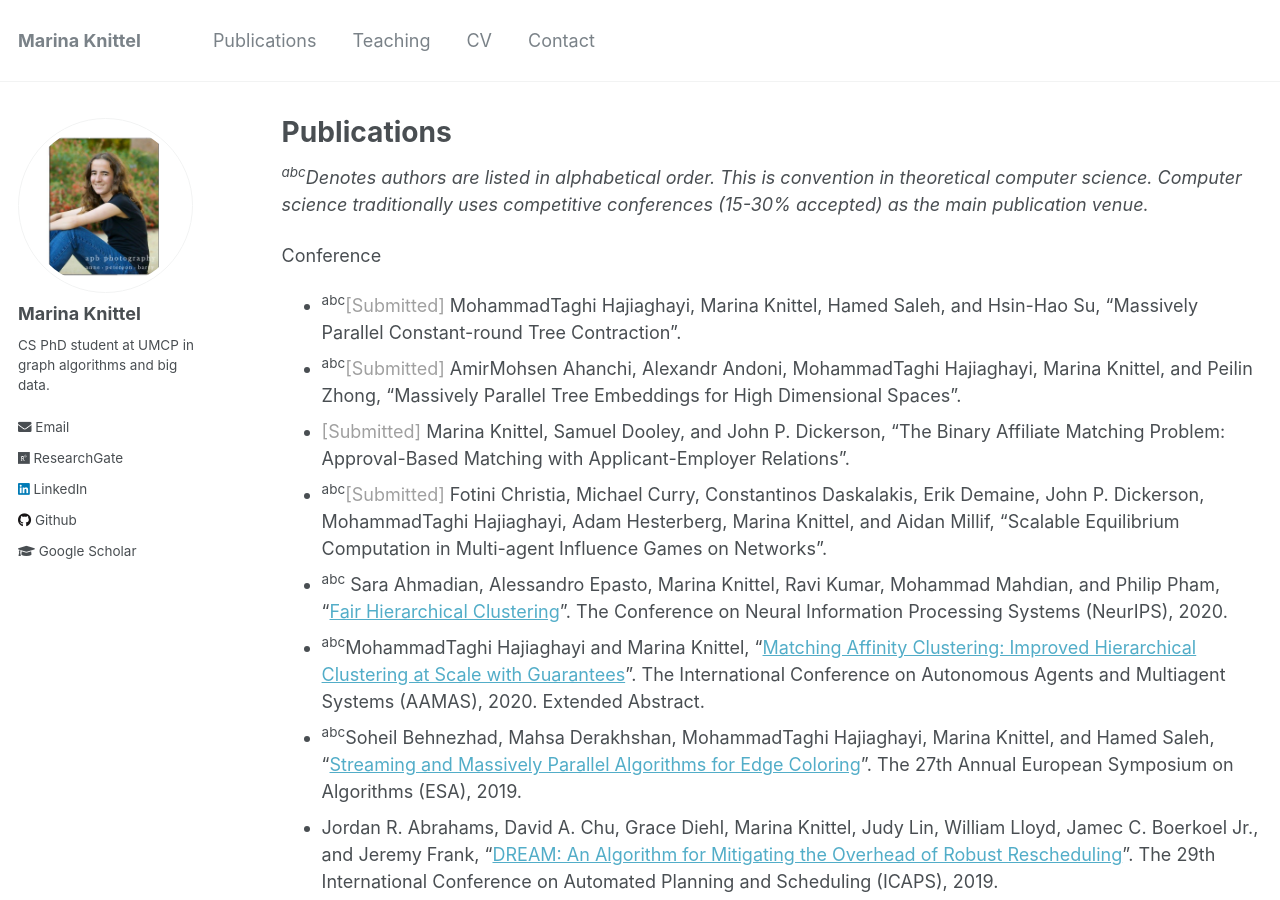
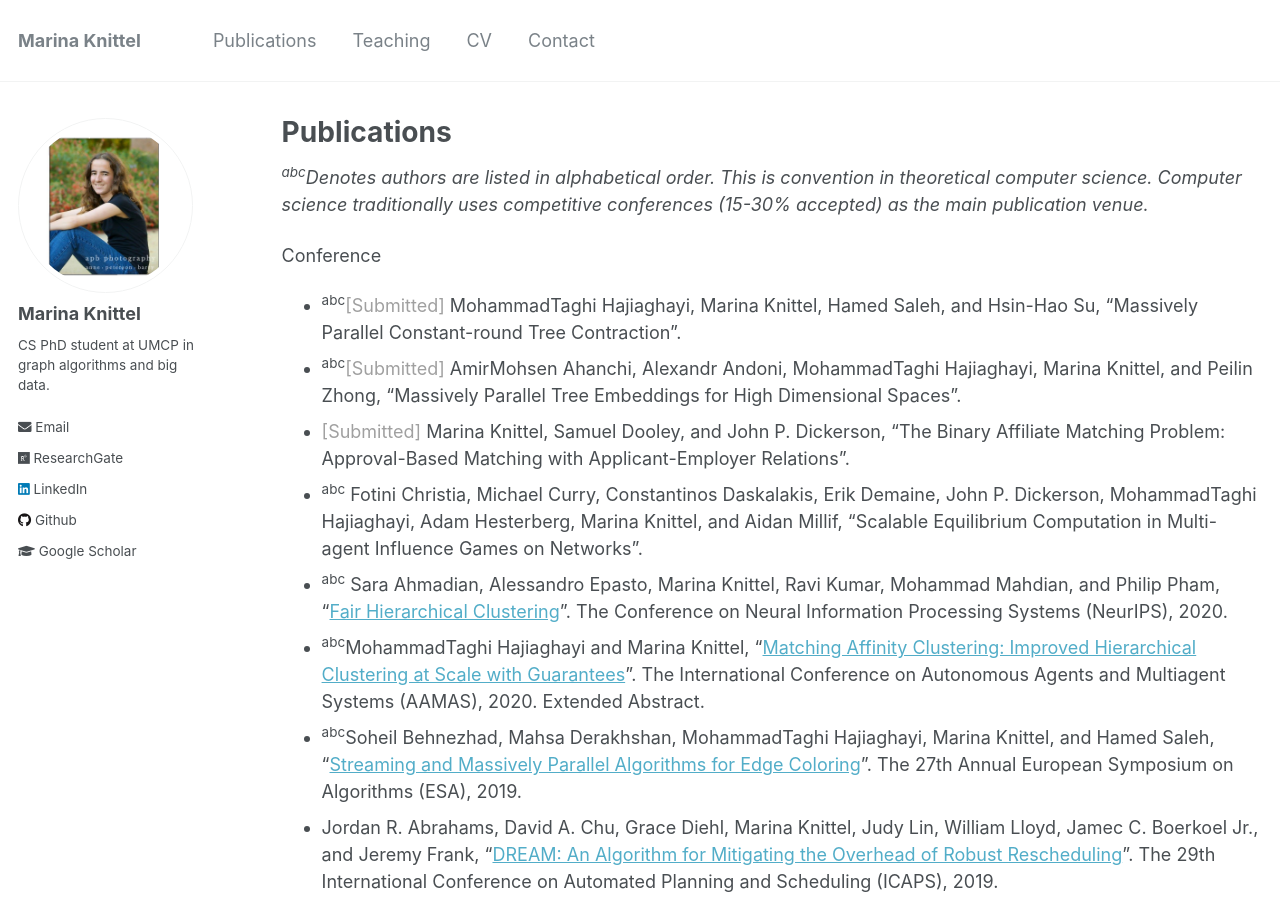
Before and after one commit to mknittel/mknittel.github.io, a Jekyll site: the page built from _pages/publications.md, in a window 1280 px wide and 900 px high. Built offline with Jekyll 4.4.1, drawn with Linux system fonts in a browser that asks for light colours.

```diff
--- a/_pages/publications.md
+++ b/_pages/publications.md
@@ -11,7 +11,7 @@
 * <sup>abc</sup><span style="color:#A0A0A0">[Submitted]</span> MohammadTaghi Hajiaghayi, Marina Knittel, Hamed Saleh, and Hsin-Hao Su, "Massively Parallel Constant-round Tree Contraction".
 * <sup>abc</sup><span style="color:#A0A0A0">[Submitted]</span> AmirMohsen Ahanchi, Alexandr Andoni, MohammadTaghi Hajiaghayi, Marina Knittel, and Peilin Zhong, "Massively Parallel Tree Embeddings for High Dimensional Spaces".
 * <span style="color:#A0A0A0">[Submitted]</span> Marina Knittel, Samuel Dooley, and John P. Dickerson, "The Binary Affiliate Matching Problem: Approval-Based Matching with Applicant-Employer Relations".
-* <sup>abc</sup><span style="color:#A0A0A0">[Submitted]</span> Fotini Christia, Michael Curry, Constantinos Daskalakis, Erik Demaine, John P. Dickerson, MohammadTaghi Hajiaghayi, Adam Hesterberg, Marina Knittel, and Aidan Millif, "Scalable Equilibrium Computation in Multi-agent Influence Games on Networks".
+* <sup>abc</sup> Fotini Christia, Michael Curry, Constantinos Daskalakis, Erik Demaine, John P. Dickerson, MohammadTaghi Hajiaghayi, Adam Hesterberg, Marina Knittel, and Aidan Millif, "Scalable Equilibrium Computation in Multi-agent Influence Games on Networks".
 * <sup>abc</sup> Sara Ahmadian, Alessandro Epasto, Marina Knittel, Ravi Kumar, Mohammad Mahdian, and Philip Pham, "[Fair Hierarchical Clustering](https://mknittel.github.io/publications/Ahmadian-et-al-NeurIPS-2020)". The Conference on Neural Information Processing Systems (NeurIPS), 2020.
 * <sup>abc</sup>MohammadTaghi Hajiaghayi and Marina Knittel, "[Matching Affinity Clustering: Improved Hierarchical Clustering at Scale with Guarantees](http://www.ifaamas.org/Proceedings/aamas2020/pdfs/p1864.pdf)". The International Conference on Autonomous Agents and Multiagent Systems (AAMAS), 2020. Extended Abstract.
 * <sup>abc</sup>Soheil Behnezhad, Mahsa Derakhshan, MohammadTaghi Hajiaghayi, Marina Knittel, and Hamed Saleh, "[Streaming and Massively Parallel Algorithms for Edge Coloring](https://mknittel.github.io/publications/Behnezhad-et-al-ESA-2019)". The 27th Annual European Symposium on Algorithms (ESA), 2019.
```
